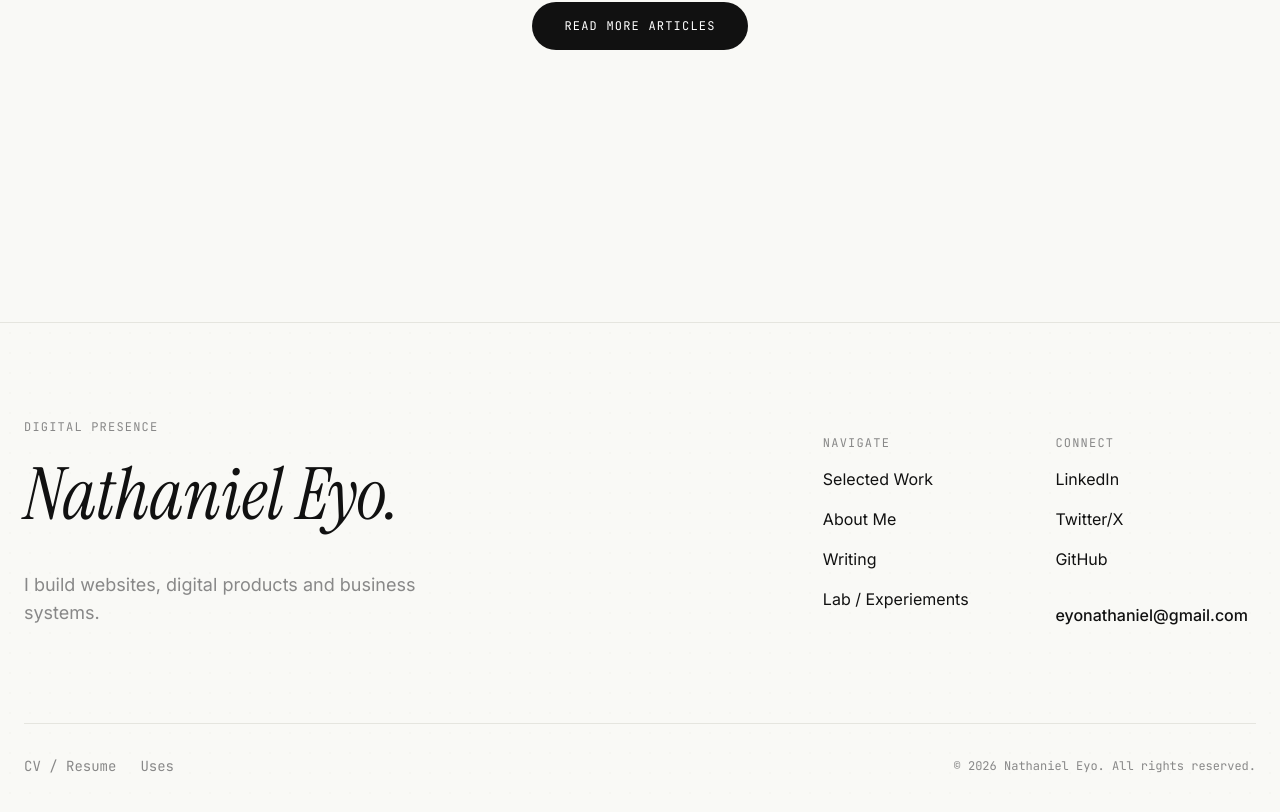
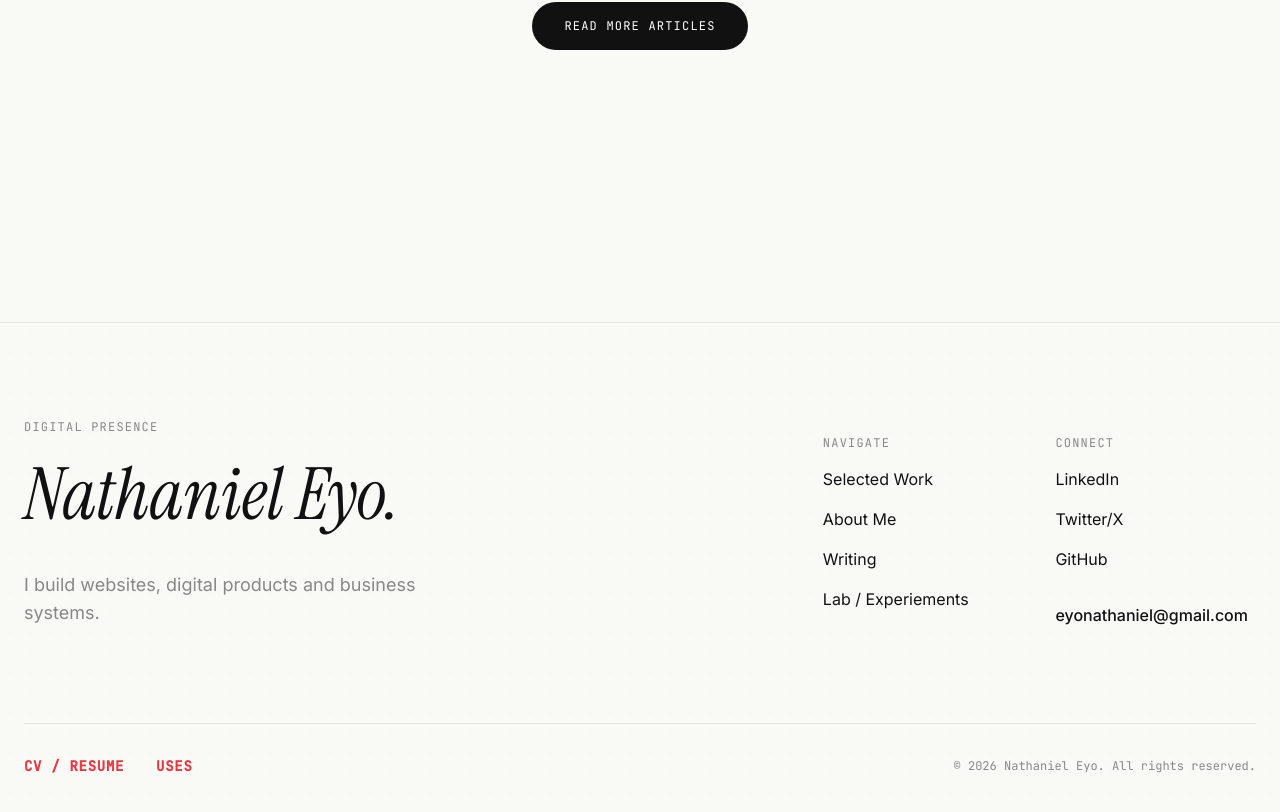
Before and after one commit to Nath023/Nathaniel-Eyo, a React (Vite) app: page /writing/building-scalable-business-systems in a window 1280 px wide. Shown: the part 1854-2666 px from the top of the page. Built offline with nearby package versions, Linux system fonts and the light colour scheme.

Commit message:
style: update footer links and article typography
Refine visual consistency by adding entry animations to footer links and upgrading article typography with bolder headings and adjusted spacing for improved readability.

```diff
--- a/src/components/Footer.tsx
+++ b/src/components/Footer.tsx
@@ -42,9 +42,13 @@ export function Footer() {
         </div>
 
         <div className="flex flex-col md:flex-row justify-between items-center gap-6 pt-8 border-t border-border">
-          <div className="flex gap-6 text-sm font-mono text-muted">
-            <NavLink to="/cv" className="hover:text-accent transition-colors">CV / Resume</NavLink>
-            <NavLink to="/uses" className="hover:text-accent transition-colors">Uses</NavLink>
+          <div className="flex gap-6 text-sm font-mono">
+            <NavLink to="/cv" className="text-accent hover:text-ink transition-colors font-bold uppercase tracking-wider flex items-center gap-1 group">
+              CV / Resume <ArrowUpRight className="w-3 h-3 opacity-0 -ml-2 group-hover:opacity-100 group-hover:ml-0 transition-all" />
+            </NavLink>
+            <NavLink to="/uses" className="text-accent hover:text-ink transition-colors font-bold uppercase tracking-wider flex items-center gap-1 group">
+              Uses <ArrowUpRight className="w-3 h-3 opacity-0 -ml-2 group-hover:opacity-100 group-hover:ml-0 transition-all" />
+            </NavLink>
           </div>
           <p className="text-xs font-mono text-muted">
             &copy; {new Date().getFullYear()} {profile.identity.name}. All rights reserved.
--- a/src/pages/ArticleDetail.tsx
+++ b/src/pages/ArticleDetail.tsx
@@ -46,9 +46,9 @@ export default function ArticleDetail() {
 
         <div className="prose max-w-none text-ink font-sans w-full
           prose-h1:hidden
-          prose-headings:font-sans prose-headings:font-medium prose-headings:tracking-tight prose-headings:text-ink
-          prose-h2:text-2xl md:prose-h2:text-3xl prose-h2:mt-16 prose-h2:mb-6
-          prose-h3:text-xl md:prose-h3:text-2xl prose-h3:mt-10 prose-h3:mb-4
+          prose-headings:font-sans prose-headings:font-semibold prose-headings:tracking-tighter prose-headings:text-ink
+          prose-h2:text-3xl md:prose-h2:text-4xl prose-h2:mt-16 prose-h2:mb-8
+          prose-h3:text-2xl md:prose-h3:text-3xl prose-h3:mt-12 prose-h3:mb-6
           prose-p:leading-[1.8] prose-p:text-[1.05rem] md:prose-p:text-[1.125rem] prose-p:mb-8 prose-p:text-ink/80
           prose-li:text-[1.05rem] md:prose-li:text-[1.125rem] prose-li:text-ink/80 prose-li:leading-[1.8]
           prose-ul:list-disc prose-ul:pl-6 prose-ul:mb-8 prose-ol:list-decimal prose-ol:pl-6 prose-ol:mb-8
```
